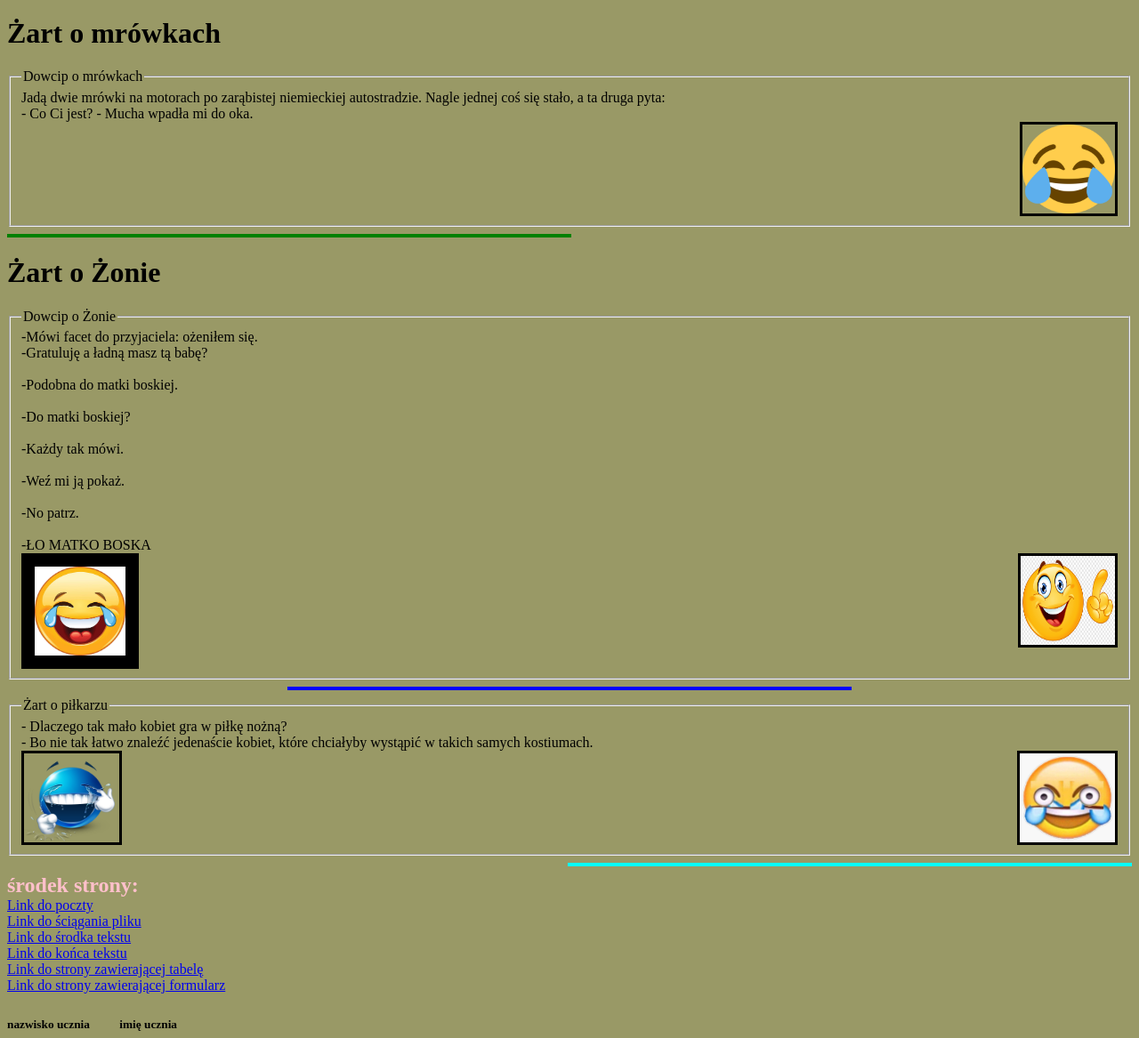
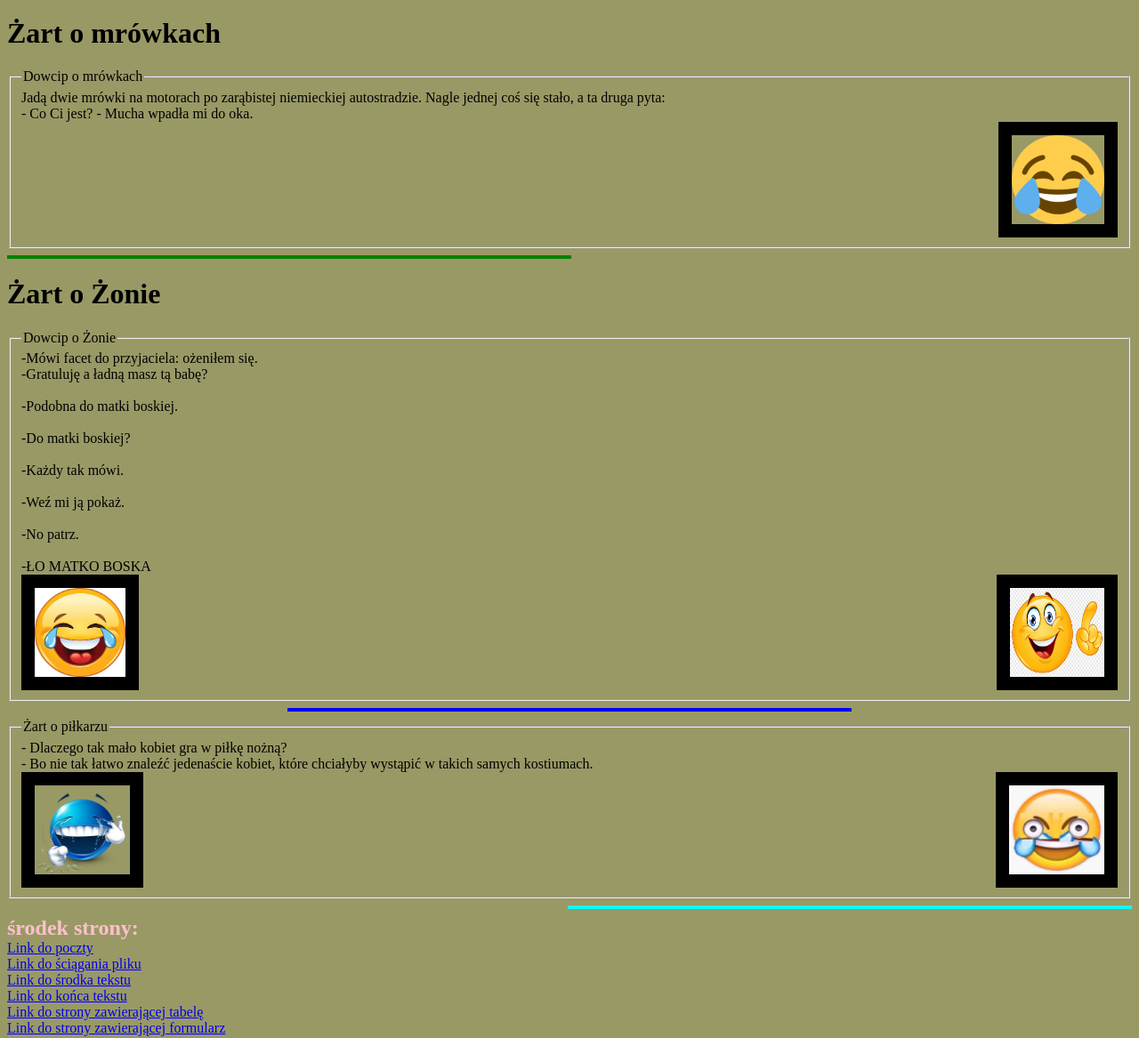
Before and after one commit to usernamexpp1/Czeczko, a plain HTML site: page index.html in a window 1280 px wide. Shown: the part 2500-3667 px from the top of the page at 89% size. Drawn offline with Linux system fonts and the light colour scheme.

Commit message:
Update index.html

```diff
--- a/index.html
+++ b/index.html
@@ -46,7 +46,7 @@
     Jadą dwie mrówki na motorach po zarąbistej niemieckiej autostradzie. Nagle jednej coś się stało, a ta druga pyta:<br>
     - Co Ci jest?
     - Mucha wpadła mi do oka.<br>
-    <img src="emotka1.png" alt="Łukasz Czeczko" width="200" height="100" align="right" style="border: 3px solid black; width: 104px" >
+    <img src="emotka1.png" alt="Łukasz Czeczko" width="200" height="100" align="right" style="border: 15px solid black; width: 104px" >
 </FIELDSET>
 
 
@@ -65,7 +65,7 @@
 		<br>-No patrz.</br>
 		<br>-ŁO MATKO BOSKA</br>
 		<img src="grafika2.png" alt="Łukasz Czeczko" width="100" height="100" align="left" style="border: 15px solid black; width: 102px">
-		<img src="grafika5.png" alt="Łukasz Czeczko" width="100" height="100" align="right" style="border: 3px solid black; width: 106px">
+		<img src="grafika5.png" alt="Łukasz Czeczko" width="100" height="100" align="right" style="border: 15px solid black; width: 106px">
 	</FIELDSET>
 
 
@@ -76,8 +76,8 @@
 		</legend>
 		- Dlaczego tak mało kobiet gra w piłkę nożną?
 		<br>- Bo nie tak łatwo znaleźć jedenaście kobiet, które chciałyby wystąpić w takich samych kostiumach.</br>
-		<img src="grafika3.png" alt="Łukasz Czeczko" width="100" height="100" align="right" style="border: 3px solid black; width: 107px">
-		<img src="grafika4.png" alt="Łukasz Czeczko" width="100" height="100" align="left" style="border: 3px solid black; width: 107px">
+		<img src="grafika3.png" alt="Łukasz Czeczko" width="100" height="100" align="right" style="border: 15px solid black; width: 107px">
+		<img src="grafika4.png" alt="Łukasz Czeczko" width="100" height="100" align="left" style="border: 15px solid black; width: 107px">
 	</fieldset>
 
 	<HR SIZE=4 WIDTH=50% ALIGN=right COLOR=aqua>
```
